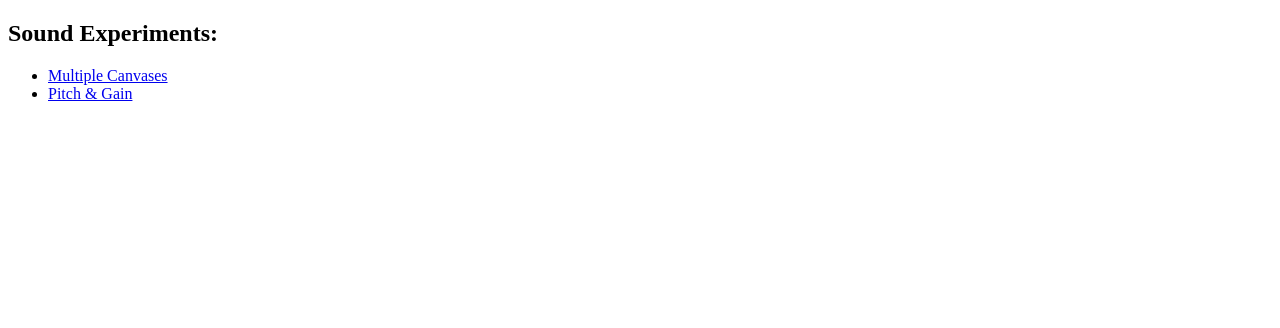
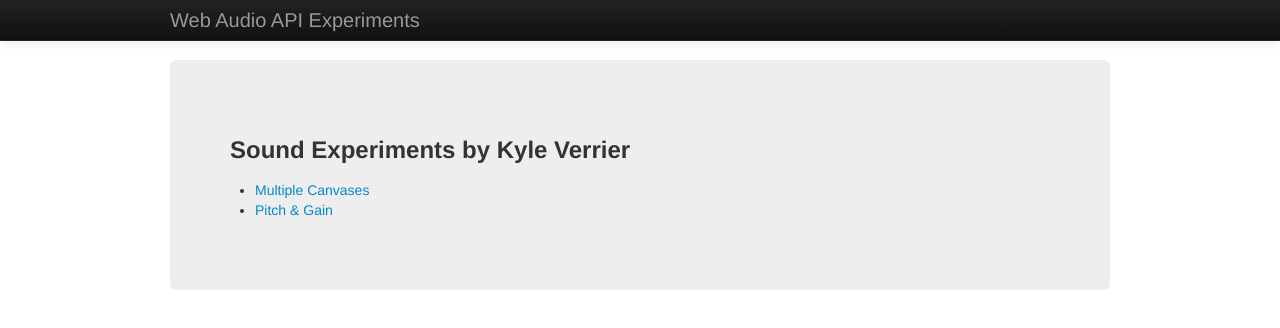
Before and after one commit to kverrier/webAudioAPIExperiments, a plain HTML site: page index.html in a window 1280 px wide. Drawn offline with nearby package versions, Linux system fonts and the light colour scheme; a web font is replaced by a local one.

Commit message:
bootstrap style

```diff
--- a/index.html
+++ b/index.html
@@ -3,6 +3,7 @@
 <head>
 	<title>Loop-O-Matic</title>
 	<link rel="stylesheet" href="style/main.css" type="text/css">
+	<link rel="stylesheet" href="style/bootstrap.min.css" type="text/css">
 	<link href='http://fonts.googleapis.com/css?family=Chango' rel='stylesheet' type='text/css'>
 	<script src="https://ajax.googleapis.com/ajax/libs/jquery/1.4.4/jquery.min.js" type="text/javascript"></script>
 	<script src="js/sound.js"></script>
@@ -10,9 +11,43 @@
 </head>
 <body>
 
+ <style type="text/css">
+      body {
+        padding-top: 60px;
+        padding-bottom: 40px;
+      }
+    </style>
 
-<h2> Sound Experiments: </h2>
+      <div class="navbar navbar-inverse navbar-fixed-top">
+      <div class="navbar-inner">
+        <div class="container">
 
+          <a class="btn btn-navbar" data-toggle="collapse" data-target=".nav-collapse">
+            <span class="icon-bar"></span>
+            <span class="icon-bar"></span>
+            <span class="icon-bar"></span>
+          </a>
+          <a class="brand" href="index.html">Web Audio API Experiments</a>
+          <div class="nav-collapse collapse">
+            <ul class="nav">
+
+<!--               <li class="active"><a href="#">Home</a></li>
+              <li><a href="#about">About</a></li>
+              <li><a href="#contact">Contact</a></li>
+
+ -->            </ul>
+          </div><!--/.nav-collapse -->
+        </div>
+      </div>
+    </div>
+
+
+<div class="container">
+
+    <div class="hero-unit">
+
+
+	<h3> Sound Experiments by Kyle Verrier</h3>
 	<ul>
 		<li>
 			<a href="canvas-test.html">Multiple Canvases </a>
@@ -22,8 +57,10 @@
 		</li>
 	</ul>
 
+	<script src="js/bootstrap.min.js"></script>
+</div>
 
-
+</div>
 </body>
 
 </body>
```
Lines whose indentation alone changed are shown as unchanged.
